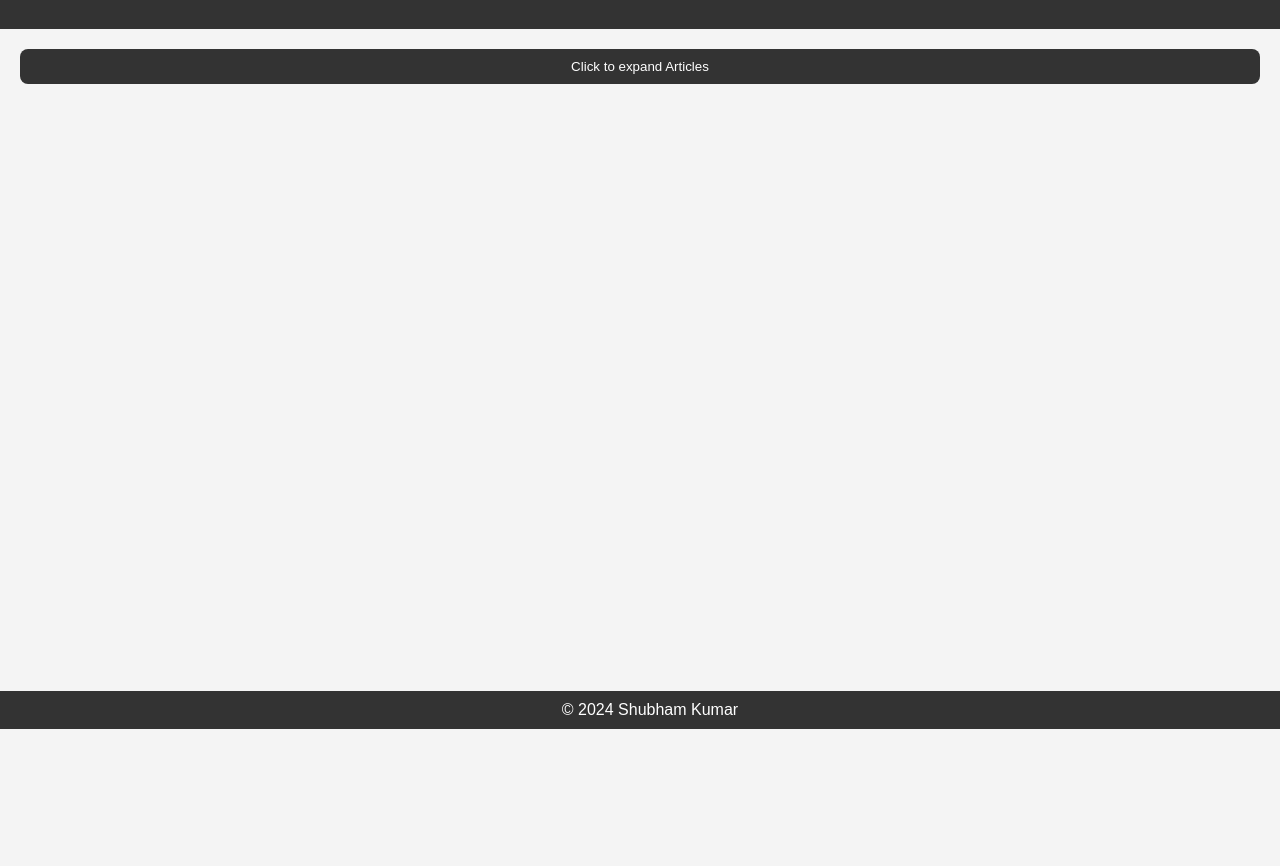
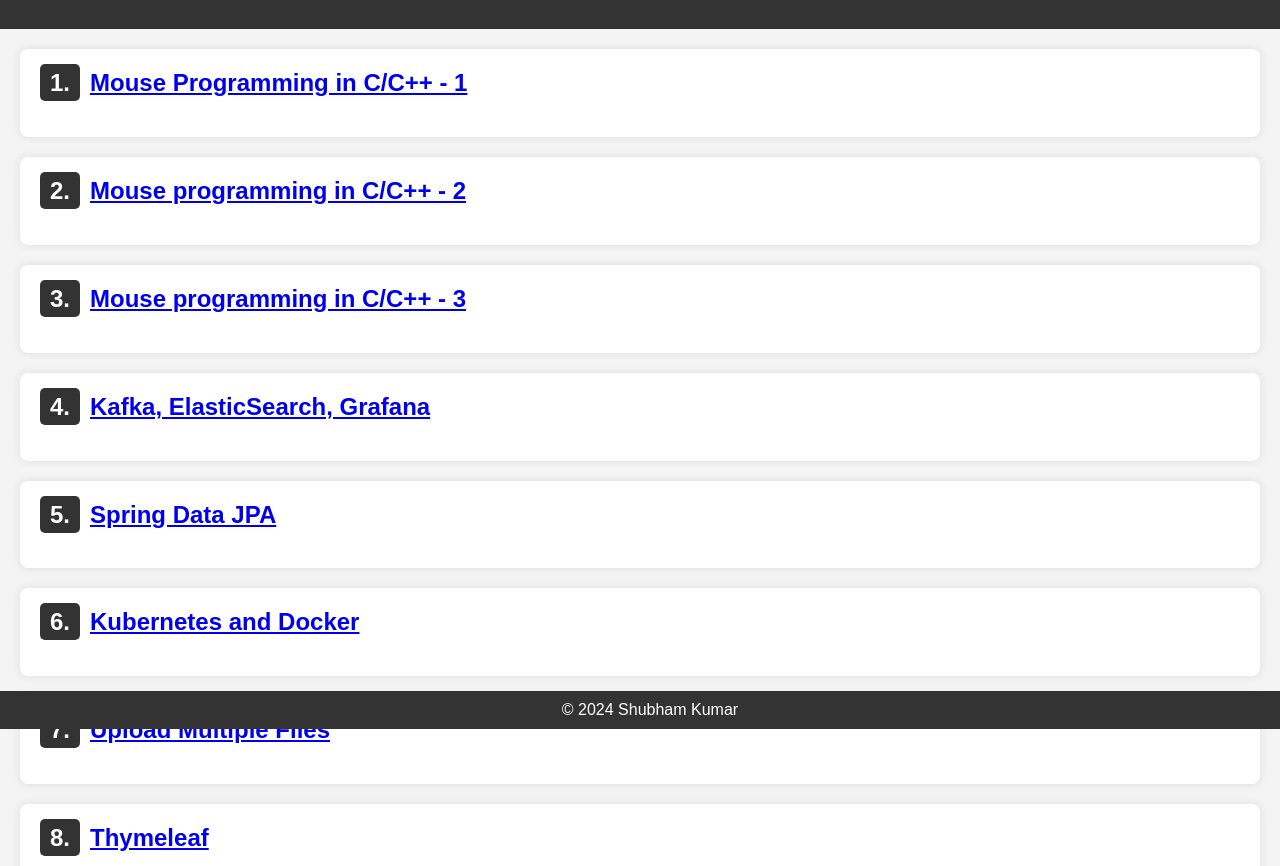
Before and after one commit to shubhamkumar2128/GFGArticle, a plain HTML site: page index.html in a window 1280 px wide. Shown: the part 71-937 px from the top of the page. Before the commit the page ends 800 px from the top, so only its background shows below. Drawn offline with Linux system fonts and the light colour scheme.

Commit message:
Update index.html

```diff
--- a/index.html
+++ b/index.html
@@ -31,7 +31,6 @@
             box-shadow: 0 0 10px rgba(0, 0, 0, 0.1);
             margin-bottom: 20px;
             overflow: hidden;
-            transition: box-shadow 0.3s ease-in-out;
         }
 
         article:hover {
@@ -59,30 +58,6 @@
             color: #666;
         }
 
-        .collapsible {
-            cursor: pointer;
-            padding: 10px;
-            background-color: #333;
-            color: #fff;
-            text-align: center;
-            border: none;
-            outline: none;
-            width: 100%;
-            border-radius: 8px;
-            margin-bottom: 10px;
-        }
-
-        .content {
-            padding: 0 20px;
-            max-height: 0;
-            overflow: hidden;
-            transition: max-height 0.2s ease-out;
-        }
-
-        .active {
-            max-height: 1000px;
-        }
-
         footer {
             background-color: #333;
             color: #fff;
@@ -92,7 +67,17 @@
             bottom: 0;
             width: 100%;
         }
-    </style></head>
+
+        .article-number {
+            background-color: #333;
+            color: #fff;
+            padding: 5px 10px;
+            border-radius: 5px;
+            margin-right: 10px;
+            font-weight: bold;
+        }
+    </style>
+</head>
 
 <body>
 
@@ -101,108 +86,89 @@
     </header>
 
     <section>
-		 <button class="collapsible">Click to expand Articles</button>
         <div class="content">
             <article>
-
                 <div>
-				<h2><a href="https://www.geeksforgeeks.org/mouse-programming-in-c-c/">Mouse Programming in C/C++ - 1</a>
+                    <h2><span class="article-number">1.</span><a
+                            href="https://www.geeksforgeeks.org/mouse-programming-in-c-c/">Mouse Programming in C/C++ - 1</a>
                     </h2>
-
                 </div>
             </article>
 
             <article>
-
                 <div>
-				<h2><a href="https://www.geeksforgeeks.org/use-cases-of-mouse-programming-in-c-c/">Mouse programming in
-						C/C++ - 2</a></h2>
-
+                    <h2><span class="article-number">2.</span><a
+                            href="https://www.geeksforgeeks.org/use-cases-of-mouse-programming-in-c-c/">Mouse programming
+                            in C/C++ - 2</a></h2>
                 </div>
             </article>
 
             <article>
-
                 <div>
-				<h2><a href="https://www.geeksforgeeks.org/use-cases-of-mouse-programming-in-c-c-set-2/">Mouse
+                    <h2><span class="article-number">3.</span><a
+                            href="https://www.geeksforgeeks.org/use-cases-of-mouse-programming-in-c-c-set-2/">Mouse
                             programming in C/C++ - 3</a></h2>
-
                 </div>
             </article>
+
             <article>
-
                 <div>
-				<h2><a
+                    <h2><span class="article-number">4.</span><a
                             href="https://www.geeksforgeeks.org/spring-boot-consume-message-through-kafka-save-into-elasticsearch-and-plot-into-grafana/">Kafka,
                             ElasticSearch, Grafana</a></h2>
-
                 </div>
             </article>
+
             <article>
-
                 <div>
-				<h2><a href="https://www.geeksforgeeks.org/spring-boot-spring-data-jpa/">Spring Data JPA</a></h2>
-
+                    <h2><span class="article-number">5.</span><a
+                            href="https://www.geeksforgeeks.org/spring-boot-spring-data-jpa/">Spring Data JPA</a></h2>
                 </div>
             </article>
+
             <article>
-
                 <div>
-				<h2><a href="https://www.geeksforgeeks.org/kubernetes-vs-docker/">Kubernetese and docker</a></h2>
-
+                    <h2><span class="article-number">6.</span><a
+                            href="https://www.geeksforgeeks.org/kubernetes-vs-docker/">Kubernetes and Docker</a></h2>
                 </div>
             </article>
+
             <article>
-
                 <div>
-				<h2><a
+                    <h2><span class="article-number">7.</span><a
                             href="https://www.geeksforgeeks.org/upload-multiple-files-in-spring-boot-using-jpa-thymeleaf-multipart/">Upload
                             Multiple Files</a></h2>
-
                 </div>
             </article>
+
             <article>
-
                 <div>
-				<h2><a href="https://www.geeksforgeeks.org/spring-boot-thymeleaf-with-example/">Thymeleaf</a></h2>
-
+                    <h2><span class="article-number">8.</span><a
+                            href="https://www.geeksforgeeks.org/spring-boot-thymeleaf-with-example/">Thymeleaf</a></h2>
                 </div>
             </article>
+
             <article>
-
                 <div>
-				<h2><a href="https://www.geeksforgeeks.org/spring-boot-rest-example/">REST Example</a></h2>
-
+                    <h2><span class="article-number">9.</span><a
+                            href="https://www.geeksforgeeks.org/spring-boot-rest-example/">REST Example</a></h2>
                 </div>
             </article>
+
             <article>
-
                 <div>
-				<h2><a href="https://www.geeksforgeeks.org/generate-junit-test-cases-using-randoop-api-in-java/">Randoop
-						api</a></h2>
-
+                    <h2><span class="article-number">10.</span><a
+                            href="https://www.geeksforgeeks.org/generate-junit-test-cases-using-randoop-api-in-java/">Randoop
+                            API</a></h2>
                 </div>
             </article>
         </div>
-
     </section>
 
     <footer>
         &copy; 2024 Shubham Kumar
     </footer>
 
-	<script>
-        document.querySelector('.collapsible').addEventListener('click', function () {
-            this.classList.toggle('active');
-            var content = document.querySelector('.content');
-            if (content.style.maxHeight) {
-                content.style.maxHeight = null;
-            } else {
-                content.style.maxHeight = content.scrollHeight + 'px';
-            }
-        });
-    </script>
-
 </body>
 
 </html>
```
Lines whose indentation alone changed are shown as unchanged.
